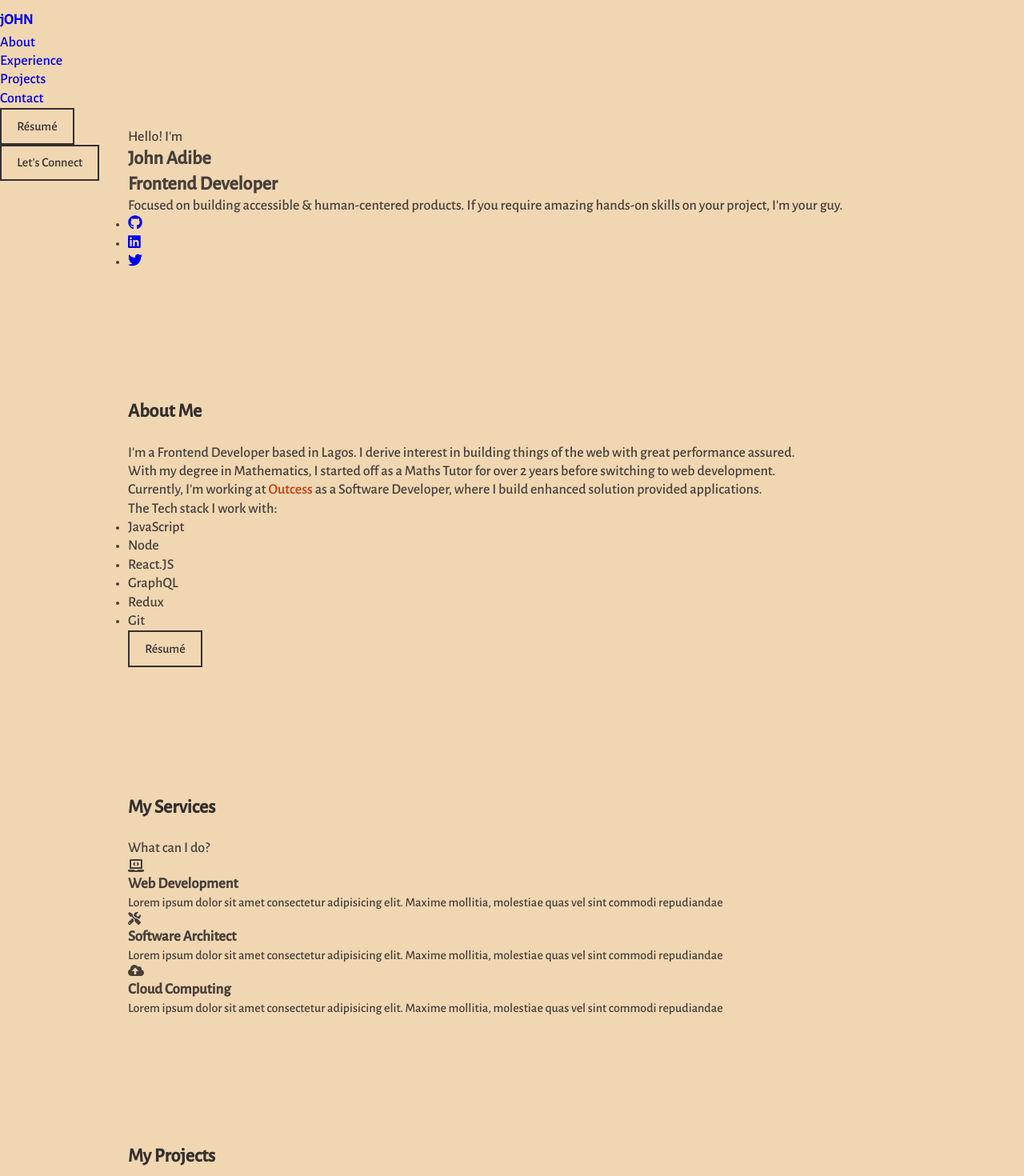
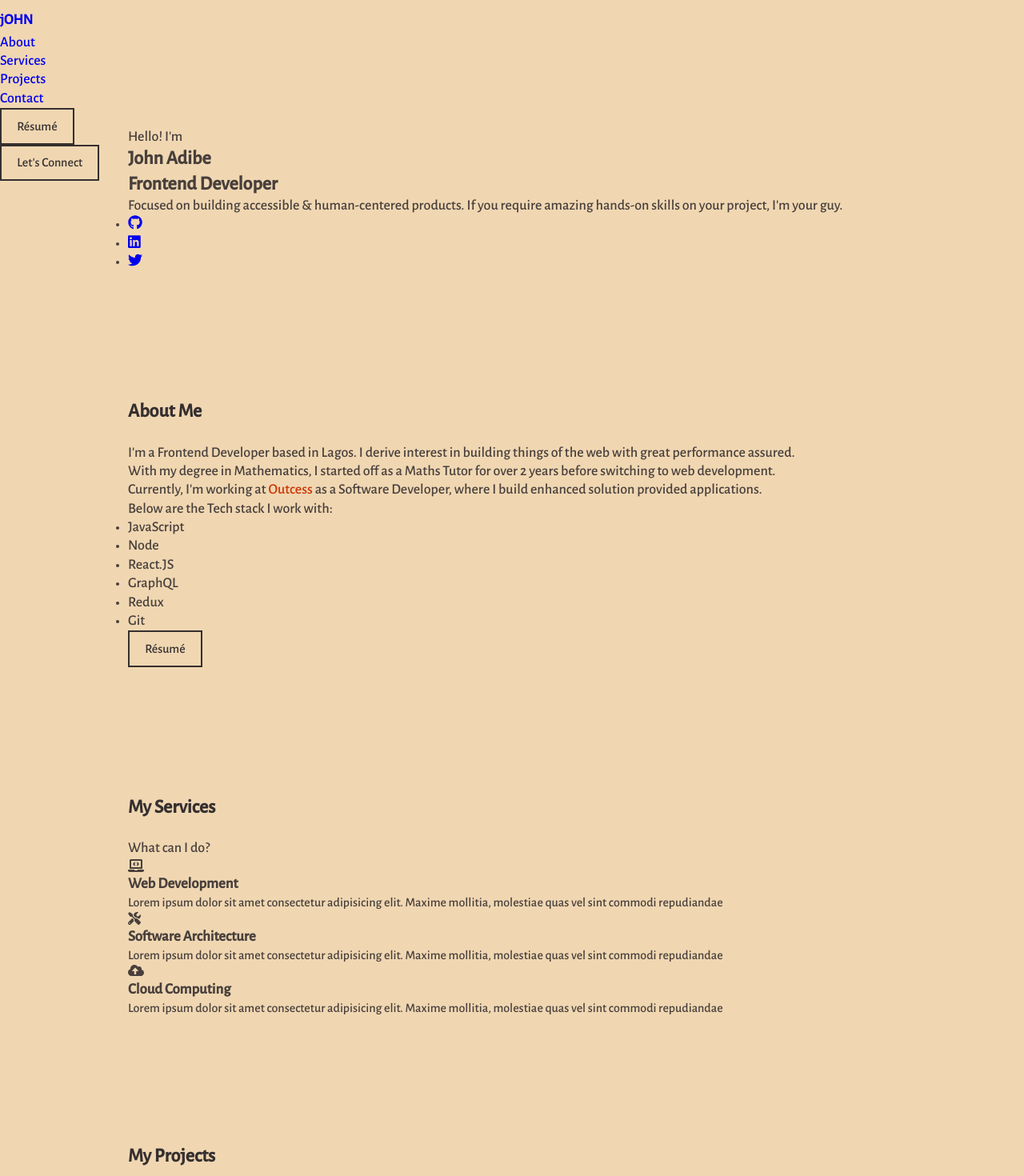
Before and after one commit to abed-obaah/abed-portfolio, a React (Create React App) app: page / in a window 1280 px wide. Shown: the top 1470 px of the page at 80% size. Built offline with nearby package versions, Linux system fonts and the light colour scheme.

Commit message:
Little changes

```diff
--- a/src/assets/css/Header.css
+++ b/src/assets/css/Header.css
@@ -12,8 +12,6 @@ header {
   align-items: center;
   justify-content: space-between;
   padding: 0 3rem;
-  transition: .35s;
-  -webkit-transition: .35s;
   z-index: 99;
 }
 
@@ -40,8 +38,6 @@ header ul li {
 header li a {
   color: var(--clr-brown);
   padding: 0 1.25rem;
-  transition: .35s;
-  -webkit-transition: .35s;
 }
 header li a:hover,
 header li a:focus {
@@ -54,15 +50,12 @@ header .primary-nav button {
 
 header .menu-btn {
   display: none;
-  transition: all 0.4s cubic-bezier(0.85,-0.07, 0.53, 1.36);
-  -webkit-transition: all 0.4s cubic-bezier(0.85,-0.07, 0.53, 1.36);
+  padding: .5rem;
 }
 header .btn-line {
   width: 25px;
   height: 3px;
   background-color: var(--clr-brown);
-  transition: all 0.25s cubic-bezier(1, 0.18, 0.6, 1.1);
-  -webkit-transition: all 0.25s cubic-bezier(1, 0.18, 0.6, 1.1);
 }
 header .btn-line:nth-child(2) {
   width: 20px;
@@ -86,6 +79,23 @@ header .menu-btn.close .btn-line:nth-child(3) {
 }
 
 
+/* --- Supported Devices --- */
+@supports (transition: transition) {
+  header {
+    transition: .35s;
+  }
+  header li a {
+    transition: .35s;
+  }
+  header .menu-btn {
+    transition: all 0.4s cubic-bezier(0.85,-0.07, 0.53, 1.36);
+  }
+  header .btn-line {
+    transition: all 0.25s cubic-bezier(1, 0.18, 0.6, 1.1);
+  }
+}
+
+
 /*** --- Media Queries --- ***/
 /* Medium Dimension */
 @media only screen and (max-width: 768px) {
@@ -104,13 +114,9 @@ header .menu-btn.close .btn-line:nth-child(3) {
     position: fixed;
     inset: 0;
     transform: translateX(100%);
-    -webkit-transform: translateX(100%);
-    transition: transform 350ms cubic-bezier(1, 0.18, 0.6, 1.1);
-    -webkit-transition: transform 350ms cubic-bezier(1, 0.18, 0.6, 1.1);
   }
   header nav.nav-visible {
     transform: translateX(0%);
-    -webkit-transform: translateX(0%);
     background-color: rgba(0, 0, 0, .25);
   }
   header .primary-nav {
@@ -144,10 +150,16 @@ header .menu-btn.close .btn-line:nth-child(3) {
     padding-left: 2rem;
     padding-right: 2rem;
   }
-  @supports (backdrop-filter: blur(1rem)) {
+  /* --- Supported Devices --- */
+  @supports (backdrop-filter: blur(.5rem)) {
     header nav.nav-visible {
       background-color:rgba(240, 215, 178, .1);
-      backdrop-filter: blur(5px);
+      backdrop-filter: blur(.5rem);
+    }
+  }
+  @supports (transition: transition) {
+    header nav {
+      transition: transform 350ms cubic-bezier(1, 0.18, 0.6, 1.1);
     }
   }
 }
--- a/src/assets/css/Services.css
+++ b/src/assets/css/Services.css
@@ -44,6 +44,10 @@
   color: var(--clr-light);
 }
 
+#services .card-title {
+  color: var(--clr-brown);
+}
+
 #services .card-body {
   padding: 0 1.25rem;
 }
--- a/src/assets/css/index.css
+++ b/src/assets/css/index.css
@@ -88,7 +88,6 @@ a {
   background-color: var(--clr-orange);
   transform-origin: right;
   transform: scaleX(0);
-  transition: transform 0.5s cubic-bezier(1, 0.18, 0.6, 1.1);
 }
 .a_link:hover::before,
 .a_link:focus::before {
@@ -116,7 +115,6 @@ button::before {
   background-color: var(--clr-brown);
   transform-origin: center right;
   transform: scaleX(0);
-  transition: transform 0.25s cubic-bezier(1, 0.18, 0.6, 1.1);
 }
 button:hover,
 button:focus {
@@ -159,8 +157,15 @@ section .title::before {
   -webkit-text-fill-color: transparent;
 }
 
-.align-centre {
-  text-align: center;
+
+/* --- Supported Devices --- */
+@supports (transition: transition) {
+  .a_link::before {
+    transition: transform 0.5s cubic-bezier(1, 0.18, 0.6, 1.1);
+  }
+  button::before {
+    transition: transform 0.25s cubic-bezier(1, 0.18, 0.6, 1.1);
+  }
 }
 
 
--- a/src/components/About.jsx
+++ b/src/components/About.jsx
@@ -9,7 +9,7 @@ const About = () => {
           <p>I'm a Frontend Developer based in Lagos. I derive interest in building things of the web with great performance assured.</p>
           <p>With my degree in Mathematics, I started off as a Maths Tutor for over 2 years before switching to web development.</p>
           <p>Currently, I'm working at <a href="https://www.outcess.com/" className="a_link" target="_blank" rel="noopener noreferrer">Outcess</a> as a Software Developer, where I build enhanced solution provided applications.</p>
-          <p>The Tech stack I work with:</p>
+          <p>Below are the Tech stack I work with:</p>
           <ul>
             <li><span>JavaScript</span></li>
             <li><span>Node</span></li>
--- a/src/components/Header.js
+++ b/src/components/Header.js
@@ -30,6 +30,7 @@ const Header = () => {
 
   }, [offset]);
 
+  // --- Hide vertical scroll when mobile menu is active --- //
   useEffect(() => {
     if(toggleNav) {
       document.body.style.overflow = "hidden";
@@ -68,7 +69,7 @@ const Header = () => {
             <a href="#about">About</a>
           </li>
           <li onClick={handleClickMenu}>
-            <a href="#experience">Experience</a>
+            <a href="#services">Services</a>
           </li>
           <li onClick={handleClickMenu}>
             <a href="#projects">Projects</a>
--- a/src/components/Services.jsx
+++ b/src/components/Services.jsx
@@ -3,6 +3,7 @@ import { FontAwesomeIcon } from '@fortawesome/react-fontawesome';
 import { faLaptopCode, faCloudUploadAlt, faTools } from '@fortawesome/free-solid-svg-icons';
 
 const Services = () => {
+
   const cards = [
     {
       icon: faLaptopCode,
@@ -11,7 +12,7 @@ const Services = () => {
     },
     {
       icon: faTools,
-      title: "Software Architect",
+      title: "Software Architecture",
       body: "Lorem ipsum dolor sit amet consectetur adipisicing elit. Maxime mollitia, molestiae quas vel sint commodi repudiandae"
     },
     {
```
